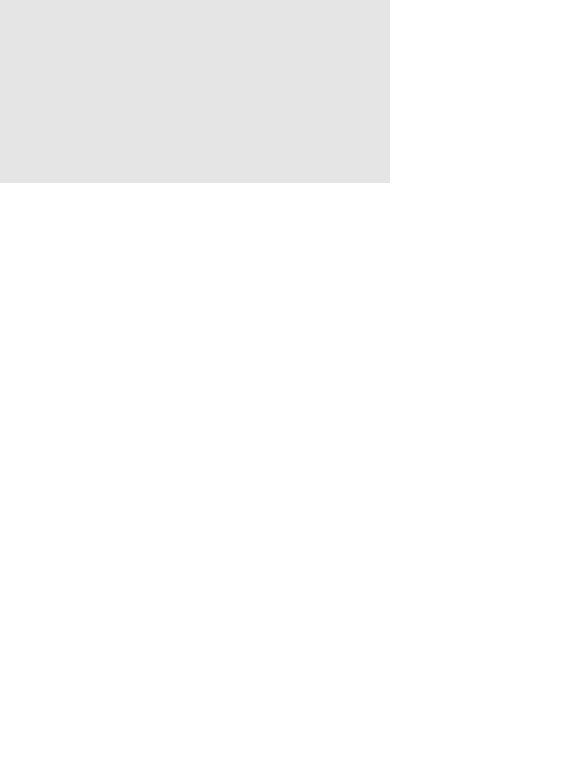
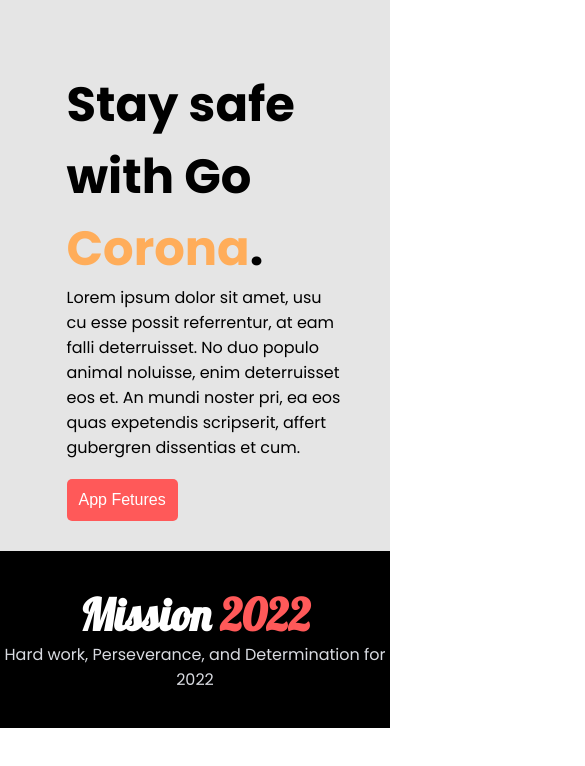
Before and after one commit to mubashirbappi5/mission-24, a plain HTML site: page index.html in a window 390 px wide. Shown: the part 5034-5800 px from the top of the page, 585 px wide, since content can reach past the window. After the commit the page ends 5762 px from the top, so only its background shows below. Drawn offline with Linux system fonts and the light colour scheme.

Commit message:
footer & last update

```diff
--- a/css/styles.css
+++ b/css/styles.css
@@ -283,6 +283,31 @@ z-index: 0;
 .opjcet-3 img{
     width: 100%;
 }
+/* footer */
+.footer{
+    max-width: 1440px;
+    height: 177px;
+    background-color: black;
+    display: flex;
+    flex-direction: column;
+    justify-content: center;
+    align-items: center;
+}
+.footer h3{
+    font-size: 2.75rem;
+    font-weight: 700;
+    font-family:"Lobster", sans-serif ;
+    text-align: center;
+    color: #FFFFFF;
+}
+.footer p{
+    color:#D9DBE1;
+    font-size: 1rem;
+    text-align: center;
+}
+#head-2{
+    color: #FF5959;
+}
 /* small device */
 @media screen and (max-width:576px) {
     .stay-focus{
@@ -329,5 +354,14 @@ z-index: 0;
     .community-image{
         width: 90%;
     }
+    .app-container{
+        flex-direction: column;
+        gap: 300px;
+        height: auto;
+        padding-left: 20px;
+    }
+    .app-text{
+        width: 100%;
+    }
 
 }
--- a/index.html
+++ b/index.html
@@ -115,7 +115,10 @@
 
 
     </main>
-    <footer>
+    <footer class="footer">
+        <h3>Mission <span id="head-2">2022</span></h3>
+        <p>Hard work, Perseverance, and Determination for 2022</p>
+
 
     </footer>
 
```
